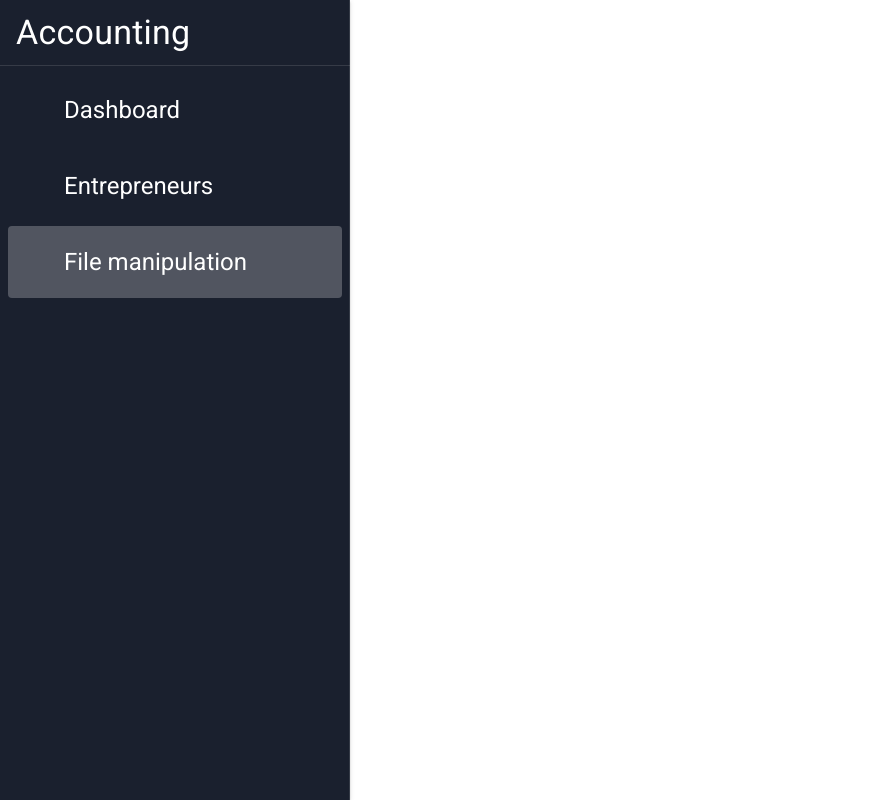
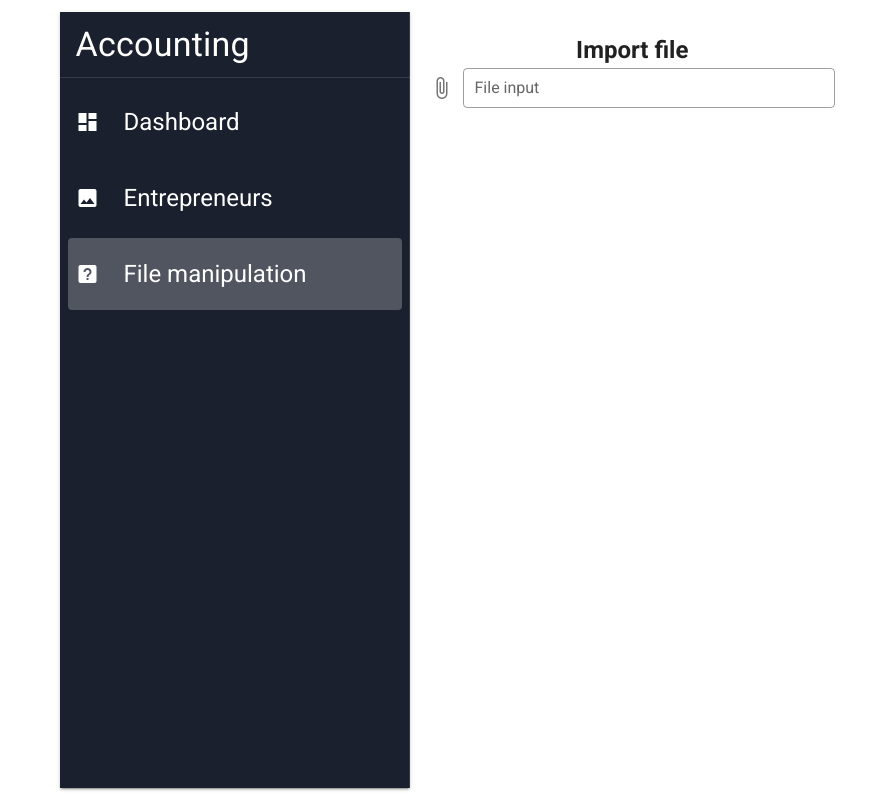
Before and after one commit to IgorSolonskiy/accounting_fe, a Vue app: page /#/manipulation in a window 1280 px wide. Shown: the whole page, without its empty margins (0-890 px from the left). Built offline with nearby package versions, Linux system fonts and the light colour scheme.

Commit message:
crated main layout

```diff
--- a/package.json
+++ b/package.json
@@ -7,7 +7,9 @@
     "build": "vue-cli-service build"
   },
   "dependencies": {
+    "@mdi/font": "^6.5.95",
     "core-js": "^3.6.5",
+    "material-design-icons-iconfont": "^6.1.1",
     "vue": "^2.6.11",
     "vue-router": "^3.2.0",
     "vuetify": "^2.4.0",
--- a/src/App.vue
+++ b/src/App.vue
@@ -1,5 +1,5 @@
 <template>
-  <v-app>
+  <v-app class="overflow-hidden">
     <v-main>
       <router-view/>
     </v-main>
@@ -17,3 +17,9 @@ export default Vue.extend({
   }),
 });
 </script>
+
+<style>
+html {
+  overflow-y: auto !important
+}
+</style>
--- /dev/null
+++ b/src/components/inputs/FileInput.vue
@@ -0,0 +1,22 @@
+<template>
+  <v-file-input
+      label="File input"
+      outlined
+      dense
+  ></v-file-input>
+</template>
+<script>
+
+export default {
+  data: () => ({
+    files: [],
+    text: 'text'
+  }),
+}
+</script>
+
+<style>
+.v-file-input {
+  width: 100%;
+}
+</style>
--- /dev/null
+++ b/src/components/layouts/MainLayout.vue
@@ -0,0 +1,49 @@
+<template>
+  <div class="container">
+    <side-nav/>
+    <div class="content-wrapper">
+      <div class="import-wrapper">
+        <h2>Import file</h2>
+        <file-input/>
+      </div>
+      <div>
+
+      </div>
+    </div>
+  </div>
+</template>
+
+<script>
+import SideNav from "@/components/navigations/SideNav";
+import FileInput from "@/components/inputs/FileInput";
+
+export default {
+  components: {
+    SideNav,
+    FileInput
+  }
+}
+</script>
+
+<style lang="scss" scoped>
+.container {
+  display: flex;
+  height: 100vh;
+  width: 100%;
+
+}
+
+.content-wrapper {
+  display: flex;
+  width: 100%;
+}
+
+.import-wrapper {
+  width: 50%;
+  margin: 20px;
+  display: flex;
+  flex-direction: column;
+  align-items: center;
+  justify-content: flex-start;
+}
+</style>
--- a/src/main.ts
+++ b/src/main.ts
@@ -3,6 +3,7 @@ import App from './App.vue'
 import router from './router'
 import store from './store'
 import vuetify from './plugins/vuetify'
+import '@mdi/font/css/materialdesignicons.css'
 
 Vue.config.productionTip = false
 
--- a/src/views/FileManipulation.vue
+++ b/src/views/FileManipulation.vue
@@ -1,16 +1,16 @@
 <template>
-  <side-nav />
+  <main-layout/>
 </template>
 
 <script lang="ts">
 import Vue from 'vue'
-import SideNav from '../components/navigations/SideNav.vue'
+import MainLayout from '../components/layouts/MainLayout.vue'
 
 export default Vue.extend({
   name: 'FileManipulation',
 
   components: {
-    SideNav,
+    MainLayout,
   },
 })
 </script>
```
Also changed, not shown: 1 other file (tests, documents, lock files or other folders).
